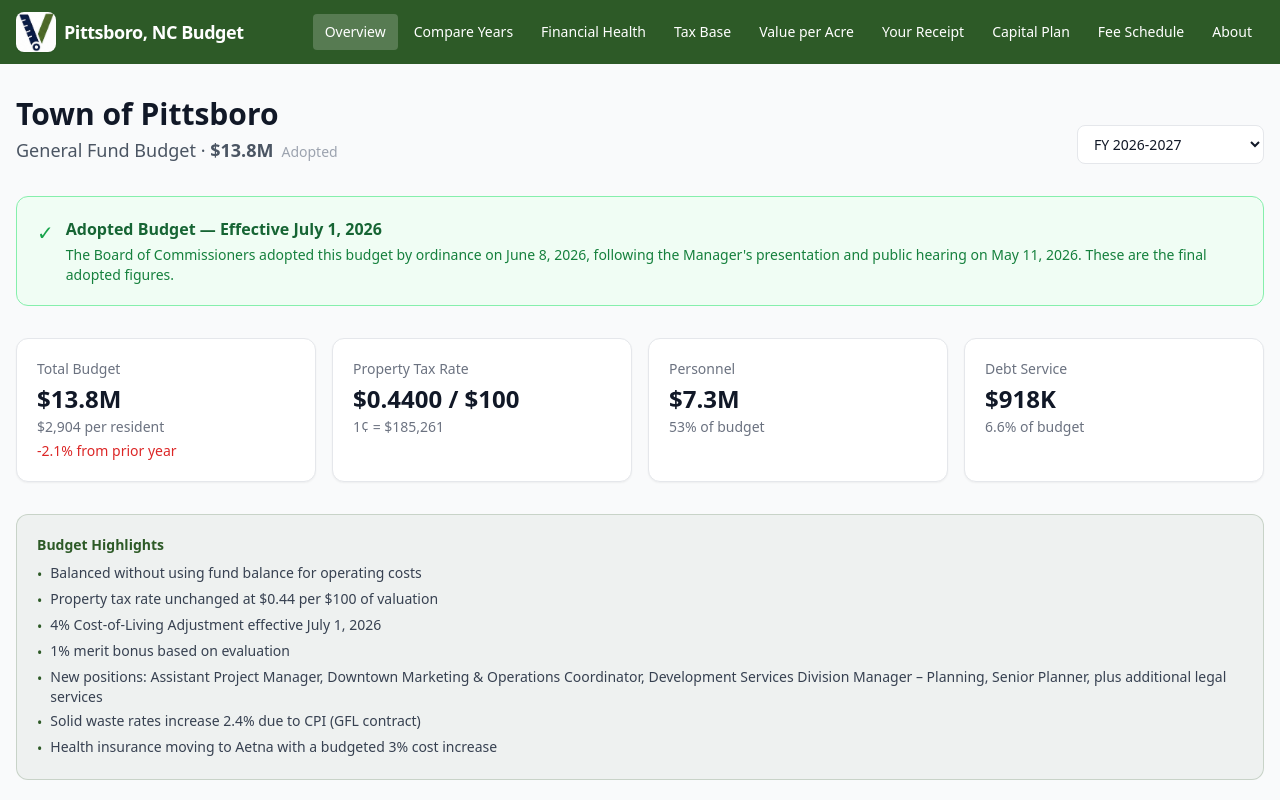
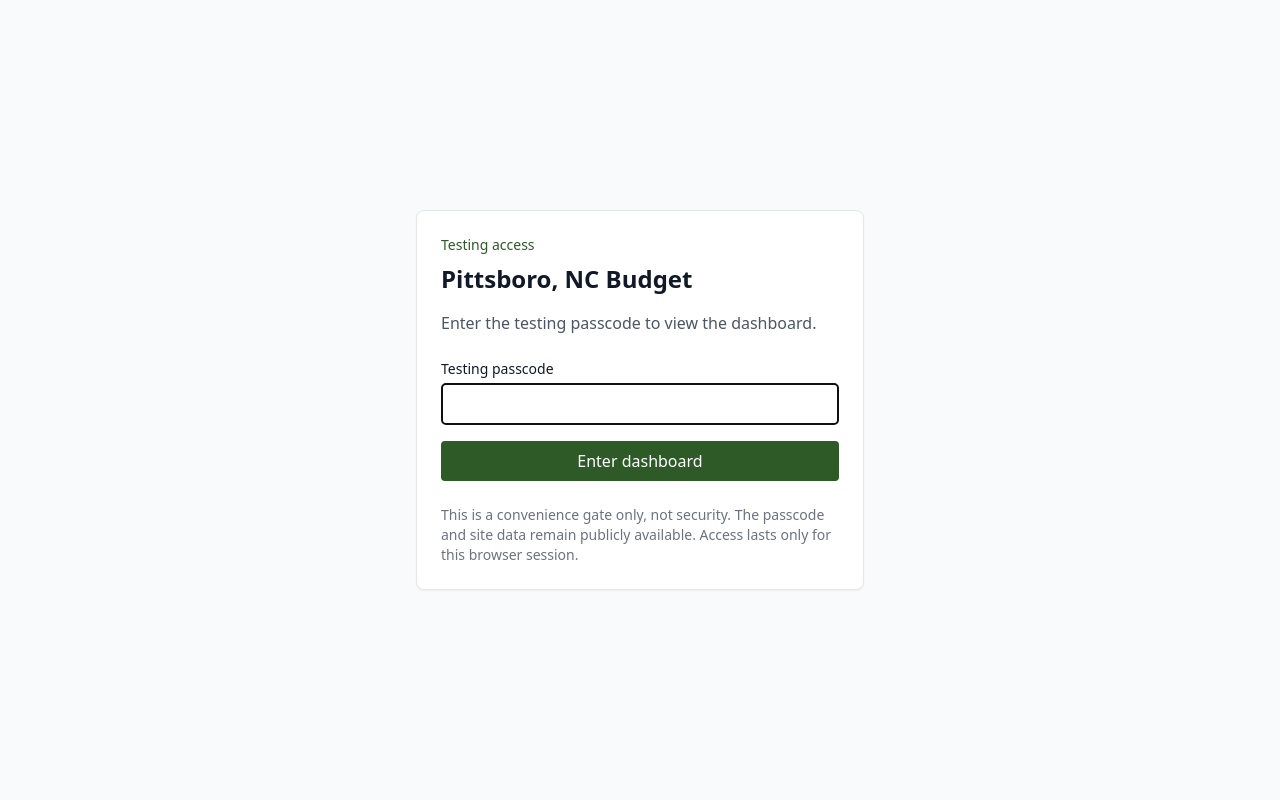
Before and after one commit to KyleShipp/pittsboro-budget, a Next.js app: page / in a window 1280 px wide. Shown: the top 800 px of the page. Built offline with nearby package versions, Linux system fonts and the light colour scheme.

Commit message:
Add session-only testing passcode gate across budget pages
Co-authored-by: KyleShipp <25439841+KyleShipp@users.noreply.github.com>

```diff
--- a/src/app/layout.tsx
+++ b/src/app/layout.tsx
@@ -1,4 +1,5 @@
 import type { Metadata } from 'next';
+import AccessGate from '@/components/AccessGate';
 import Nav from '@/components/Nav';
 import './globals.css';
 
@@ -16,6 +17,7 @@ export default function RootLayout({
   return (
     <html lang="en">
       <body>
+        <AccessGate>
           <Nav />
           <main className="max-w-7xl mx-auto px-4 py-8">{children}</main>
           <footer className="border-t mt-12 py-6 text-center text-sm text-gray-500">
@@ -35,6 +37,7 @@ export default function RootLayout({
               </a>
             </p>
           </footer>
+        </AccessGate>
       </body>
     </html>
   );
--- /dev/null
+++ b/src/components/AccessGate.tsx
@@ -0,0 +1,93 @@
+'use client';
+
+import { useEffect, useState } from 'react';
+import type { FormEvent, ReactNode } from 'react';
+
+// Public testing passcode, not a secret or an authentication credential.
+const testingPasscode = 'pittsboro-test';
+const accessStorageKey = 'pittsboro-budget-testing-access';
+
+export default function AccessGate({ children }: { children: ReactNode }) {
+  const [hasAccess, setHasAccess] = useState(false);
+  const [passcode, setPasscode] = useState('');
+  const [error, setError] = useState(false);
+
+  useEffect(() => {
+    try {
+      setHasAccess(sessionStorage.getItem(accessStorageKey) === 'granted');
+    } catch {
+      // Keep the gate usable when browser storage is unavailable.
+    }
+  }, []);
+
+  const submit = (event: FormEvent<HTMLFormElement>) => {
+    event.preventDefault();
+    if (passcode !== testingPasscode) {
+      setError(true);
+      return;
+    }
+
+    try {
+      sessionStorage.setItem(accessStorageKey, 'granted');
+    } catch {
+      // Access still works for this page visit without browser storage.
+    }
+    setPasscode('');
+    setHasAccess(true);
+  };
+
+  if (hasAccess) return <>{children}</>;
+
+  return (
+    <main className="min-h-screen flex items-center justify-center px-4 py-8">
+      <section className="w-full max-w-md rounded-lg border bg-white p-6 shadow-sm">
+        <p className="text-sm font-medium text-pittsboro-green">Testing access</p>
+        <h1 className="mt-2 text-2xl font-bold">Pittsboro, NC Budget</h1>
+        <p className="mt-4 text-gray-600">
+          Enter the testing passcode to view the dashboard.
+        </p>
+        <form onSubmit={submit} className="mt-6 space-y-4">
+          <div>
+            <label htmlFor="passcode" className="block text-sm font-medium">
+              Testing passcode
+            </label>
+            <input
+              autoFocus
+              id="passcode"
+              type="password"
+              autoComplete="current-password"
+              required
+              value={passcode}
+              onChange={(event) => {
+                setPasscode(event.target.value);
+                setError(false);
+              }}
+              aria-invalid={error}
+              aria-describedby={error ? 'passcode-error' : undefined}
+              className="mt-1 w-full rounded border border-gray-300 px-3 py-2"
+            />
+          </div>
+          {error && (
+            <p id="passcode-error" role="alert" className="text-sm text-red-700">
+              That passcode did not match.
+            </p>
+          )}
+          <button
+            type="submit"
+            className="w-full rounded bg-pittsboro-green px-4 py-2 font-medium text-white"
+          >
+            Enter dashboard
+          </button>
+        </form>
+        <p className="mt-6 text-sm text-gray-500">
+          This is a convenience gate only, not security. The passcode and site
+          data remain publicly available. Access lasts only for this browser
+          session.
+        </p>
+        <noscript>
+          <p className="mt-4">Enable JavaScript to use the testing passcode form.</p>
+        </noscript>
+      </section>
+    </main>
+  );
+}
```
Also changed, not shown: 1 other file (tests, documents, lock files or other folders). Lines whose indentation alone changed are shown as unchanged.
